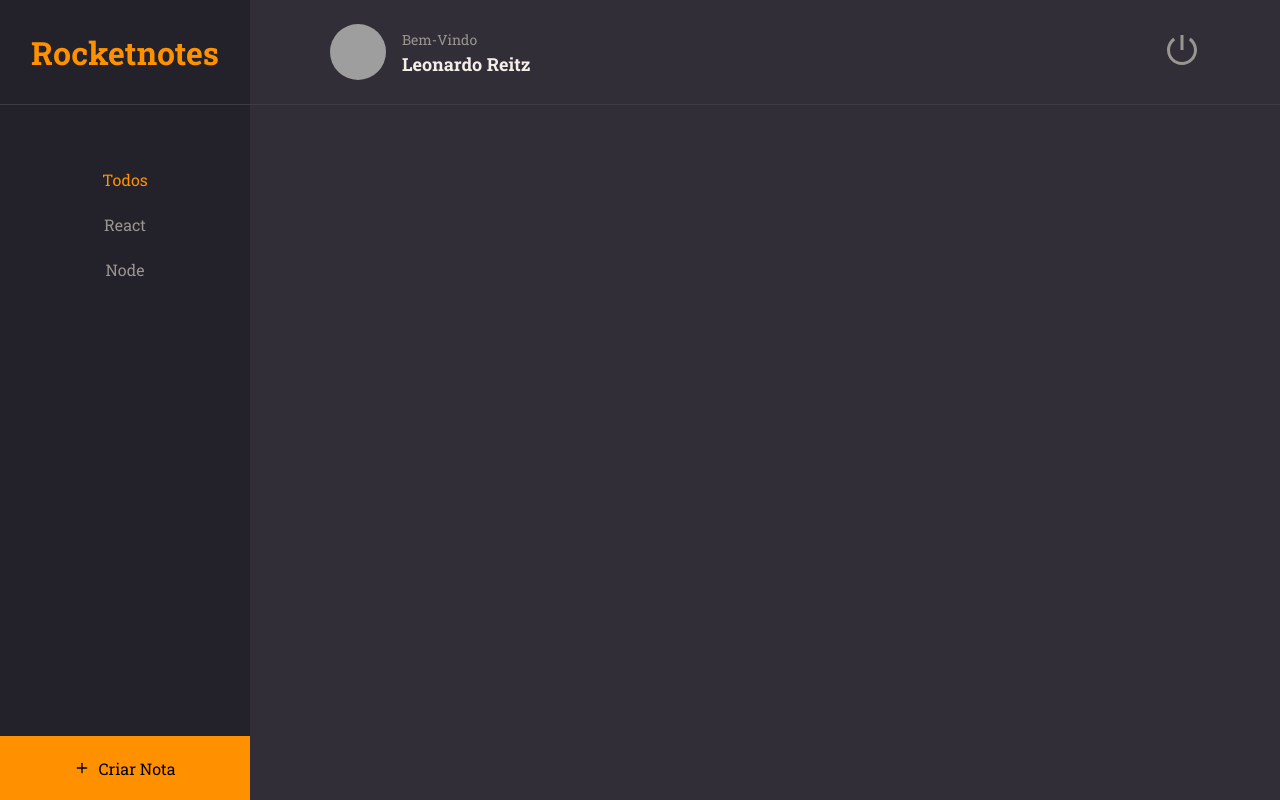
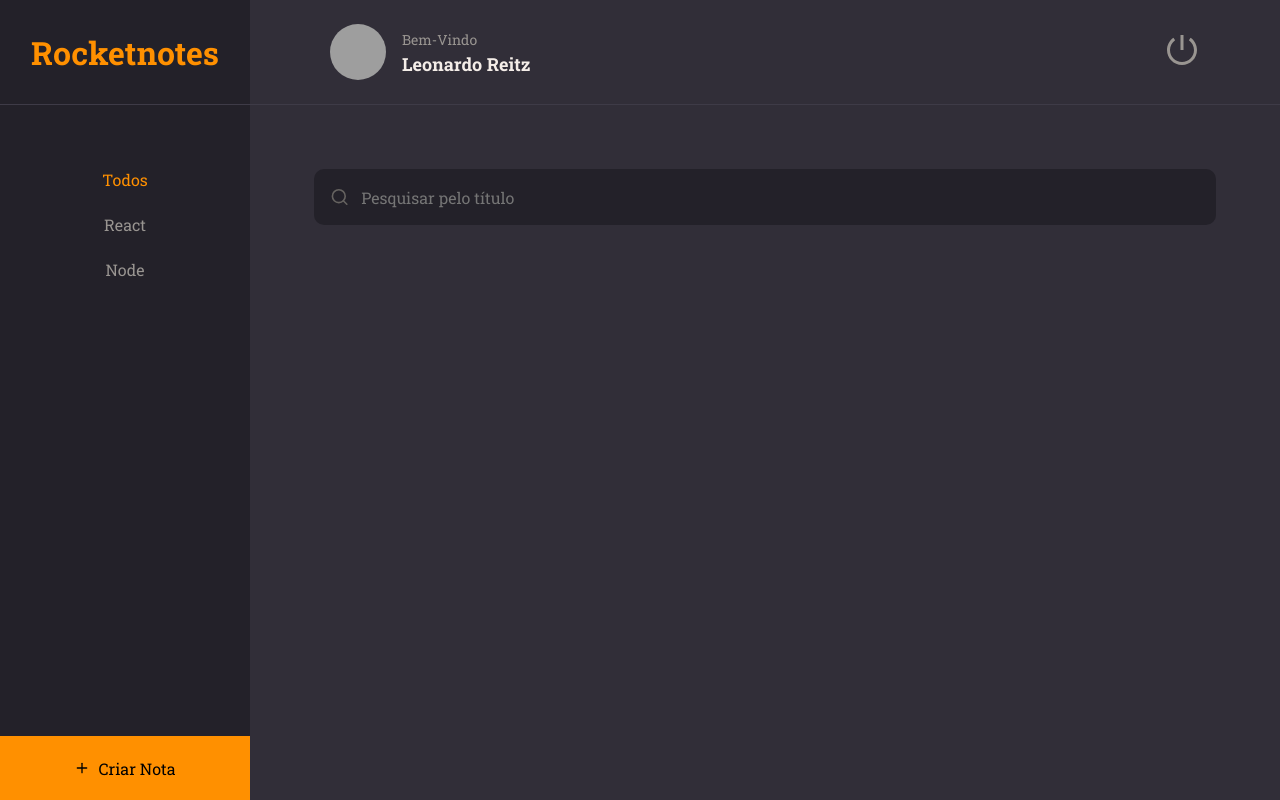
Before and after one commit to Leonardo1205/Rocketnotes, a React (Vite) app: page / in a window 1280 px wide. Built offline with nearby package versions, Linux system fonts and the light colour scheme; grey boxes are pictures that could not be loaded.

Commit message:
Input component

```diff
--- /dev/null
+++ b/src/components/Input/index.jsx
@@ -0,0 +1,11 @@
+import { Container } from "./styles";
+
+export function Input({ icon: Icon, ...rest }) {
+    return(
+        <Container>
+            {Icon && <Icon size={20} />}
+            <input { ...rest }/>
+
+        </Container>
+    )
+}
--- /dev/null
+++ b/src/components/Input/styles.js
@@ -0,0 +1,33 @@
+import styled from "styled-components";
+
+export const Container = styled.div`
+    width: 100%;
+    display: flex;
+    align-items: center;
+
+    background-color: ${({theme}) => theme.COLORS.BACKGROUND_900};
+    color: ${({theme}) => theme.COLORS.GRAY_300};
+
+    margin-bottom: 8px;
+    border-radius: 10px;
+
+    > input {
+        height: 56px;
+        width: 100%;
+
+        padding: 12px;
+
+        color: ${({theme}) => theme.COLORS.WHITE};
+        background: transparent;
+        border: 0;
+
+        &:placeholder {
+            color: ${({theme}) => theme.COLORS.GRAY_300};
+        }
+
+    }
+
+    > svg{
+            margin-left:  16px;
+        }
+`;
--- a/src/pages/Home/index.jsx
+++ b/src/pages/Home/index.jsx
@@ -1,7 +1,8 @@
-import { FiPlus } from "react-icons/fi";
+import { FiPlus, FiSearch } from "react-icons/fi";
 import { Container, Brand, Menu, Search, Content, NewNote } from "./styles"
 
 import { Header } from "../../components/Header";
+import { Input } from "../../components/Input";
 import { ButtonText } from "../../components/ButtonText";
 
 export function Home() {
@@ -21,7 +22,7 @@
             </Menu>
 
             <Search>
-
+                <Input placeholder= "Pesquisar pelo título" icon={FiSearch}/>
             </Search>
 
             <Content>
--- a/src/pages/Home/styles.js
+++ b/src/pages/Home/styles.js
@@ -50,6 +50,7 @@
 `;
 export const Search = styled.div `
         grid-area: search;
+        padding: 64px 64px 0;
 
 `;
 export const Content = styled.div `
```
